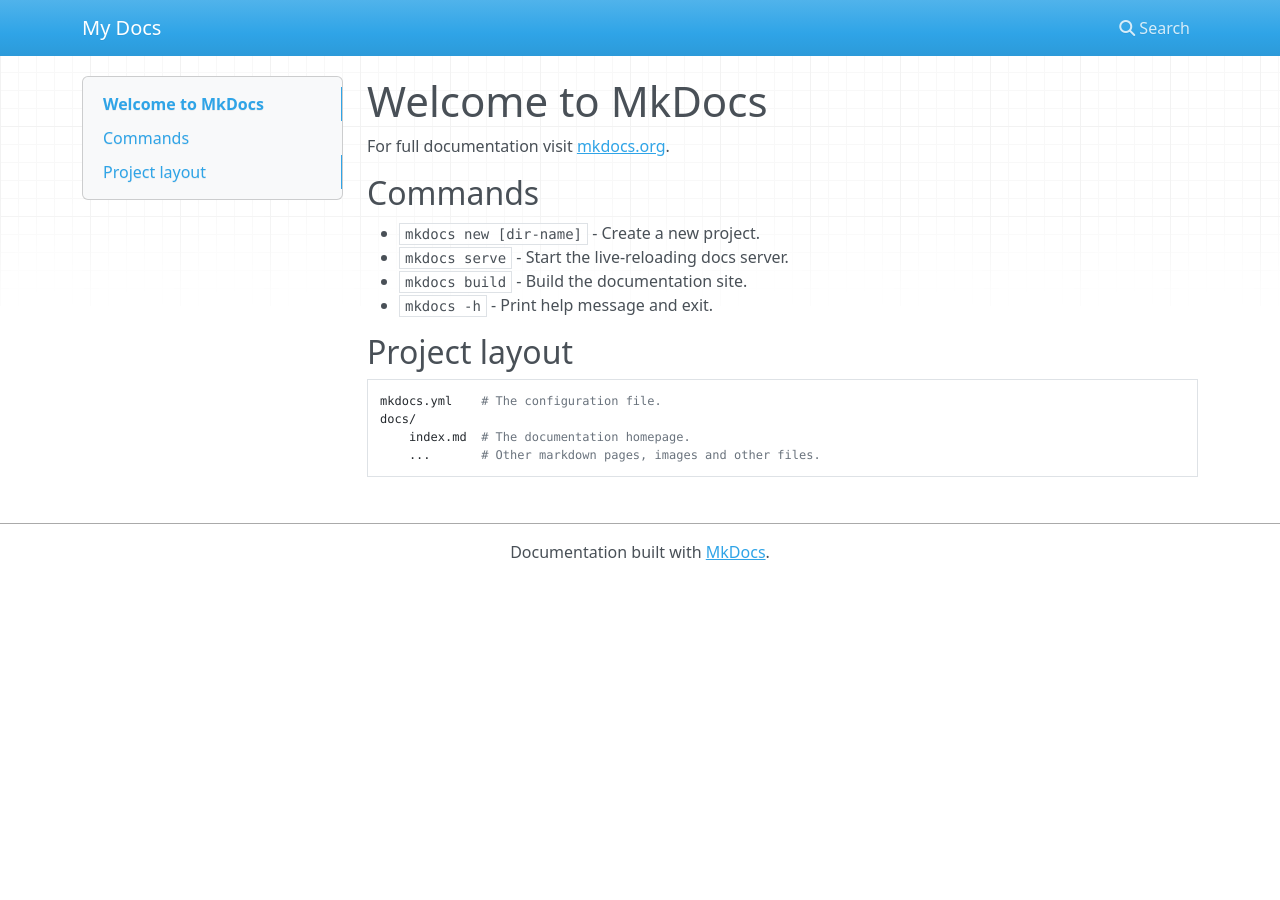
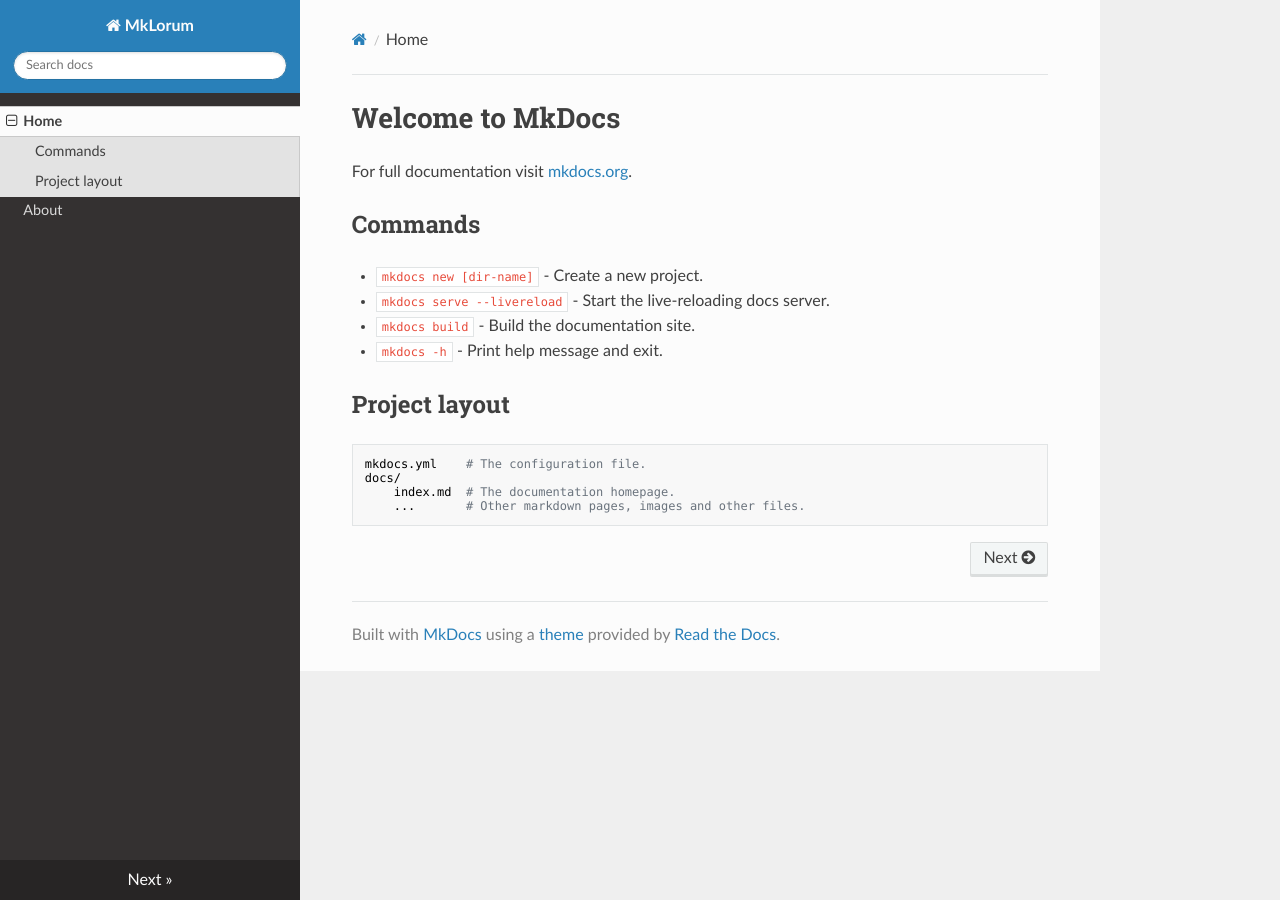
Before and after one commit to GHHS-Fahren/GHL-Docs, an MkDocs documentation site: the page built from docs/index.md, in a window 1280 px wide. Built offline with MkDocs 1.6.1, drawn with Linux system fonts in a browser that asks for light colours; nearby versions of some CDN libraries.

```diff
--- a/docs/index.md
+++ b/docs/index.md
@@ -5,7 +5,7 @@ For full documentation visit [mkdocs.org](https://www.mkdocs.org).
 ## Commands
 
 * `mkdocs new [dir-name]` - Create a new project.
-* `mkdocs serve` - Start the live-reloading docs server.
+* `mkdocs serve --livereload` - Start the live-reloading docs server.
 * `mkdocs build` - Build the documentation site.
 * `mkdocs -h` - Print help message and exit.
 
--- a/mkdocs.yml
+++ b/mkdocs.yml
@@ -1 +1,5 @@
-site_name: My Docs
+site_name: MkLorum
+nav:
+  - Home: index.md
+  - About: about.md
+theme: readthedocs
```
Also changed, not shown: docs/about.md (added, +43 -0 lines), docs/img/favicon.ico (added).
